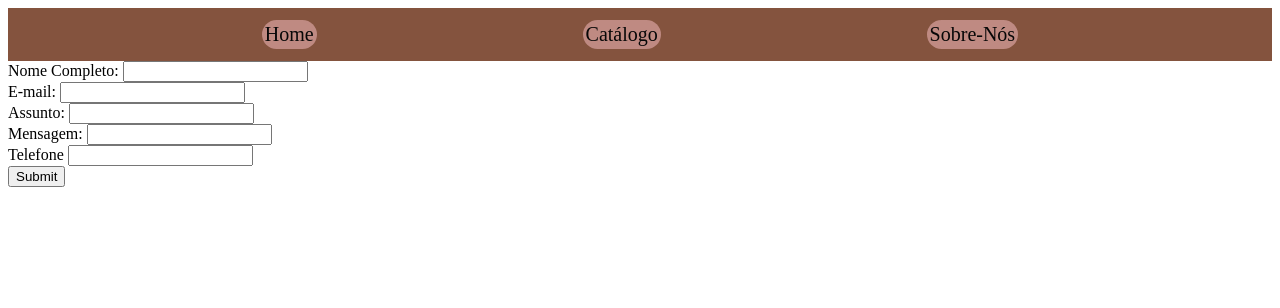
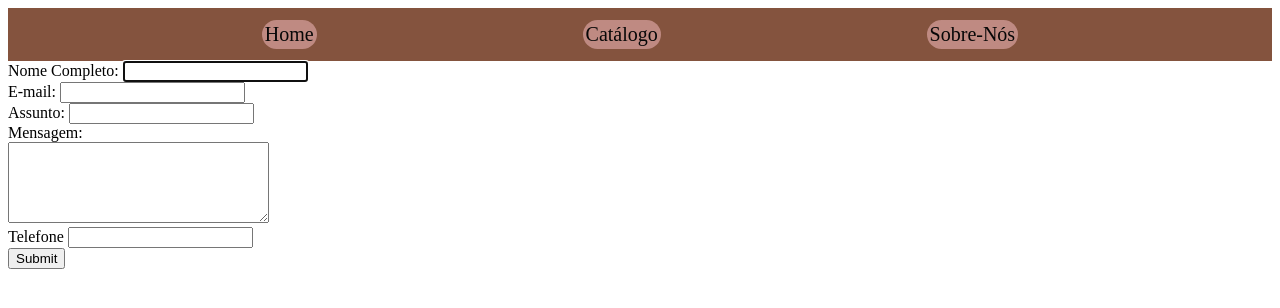
Before and after one commit to Leonardo-Talanski/sapataria-arnaldo, a plain HTML site: page contact.html in a window 1280 px wide. Drawn offline with Linux system fonts and the light colour scheme; a web font is replaced by a local one.

Commit message:
Aletração de formulário

```diff
--- a/contact.html
+++ b/contact.html
@@ -27,19 +27,19 @@
 <form>
 
     <label for="name"> Nome Completo:</label>
-    <input type="text" id="name"><br>
+    <input type="text" id="name" autofocus required><br>
 
     <label for="mail">E-mail:</label>
-    <input type="text" id="mail"><br>
+    <input type="email" id="mail" required><br>
 
     <label for="subject">Assunto:</label>
-    <input type="text" id="subject"><br>
+    <input type="text" id="subject" required><br>
 
-    <label for="message">Mensagem:</label>
-    <input type="text" id="message"><br>
+    <label for="message">Mensagem:</label><br>
+    <textarea id="message" cols="30" rows="5"></textarea><br>
 
     <label for="telephone">Telefone</label>
-    <input type="telephone" id="telephone"><br>
+    <input type="tel" id="telephone"><br>
 
     <input type="submit"/>
 
```
